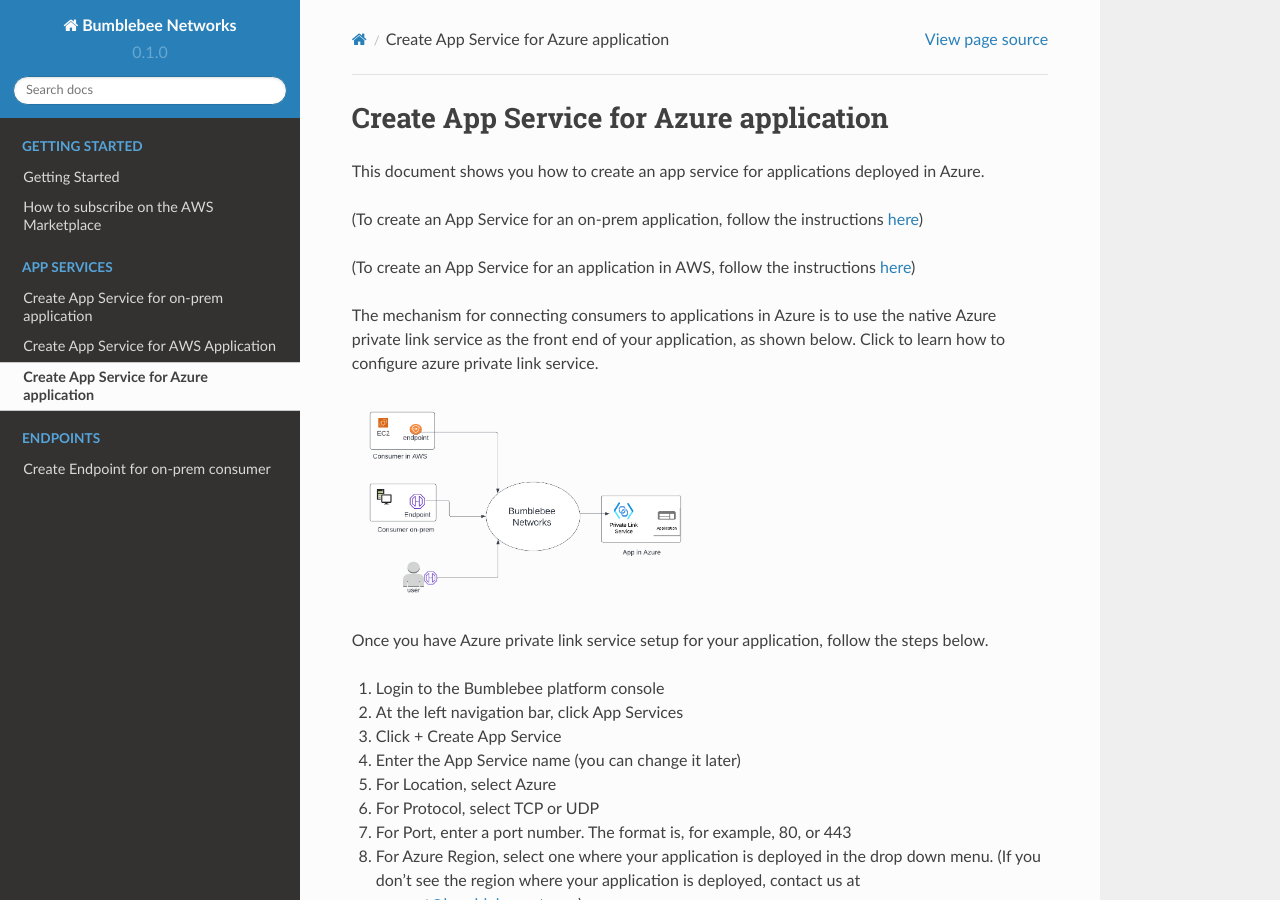
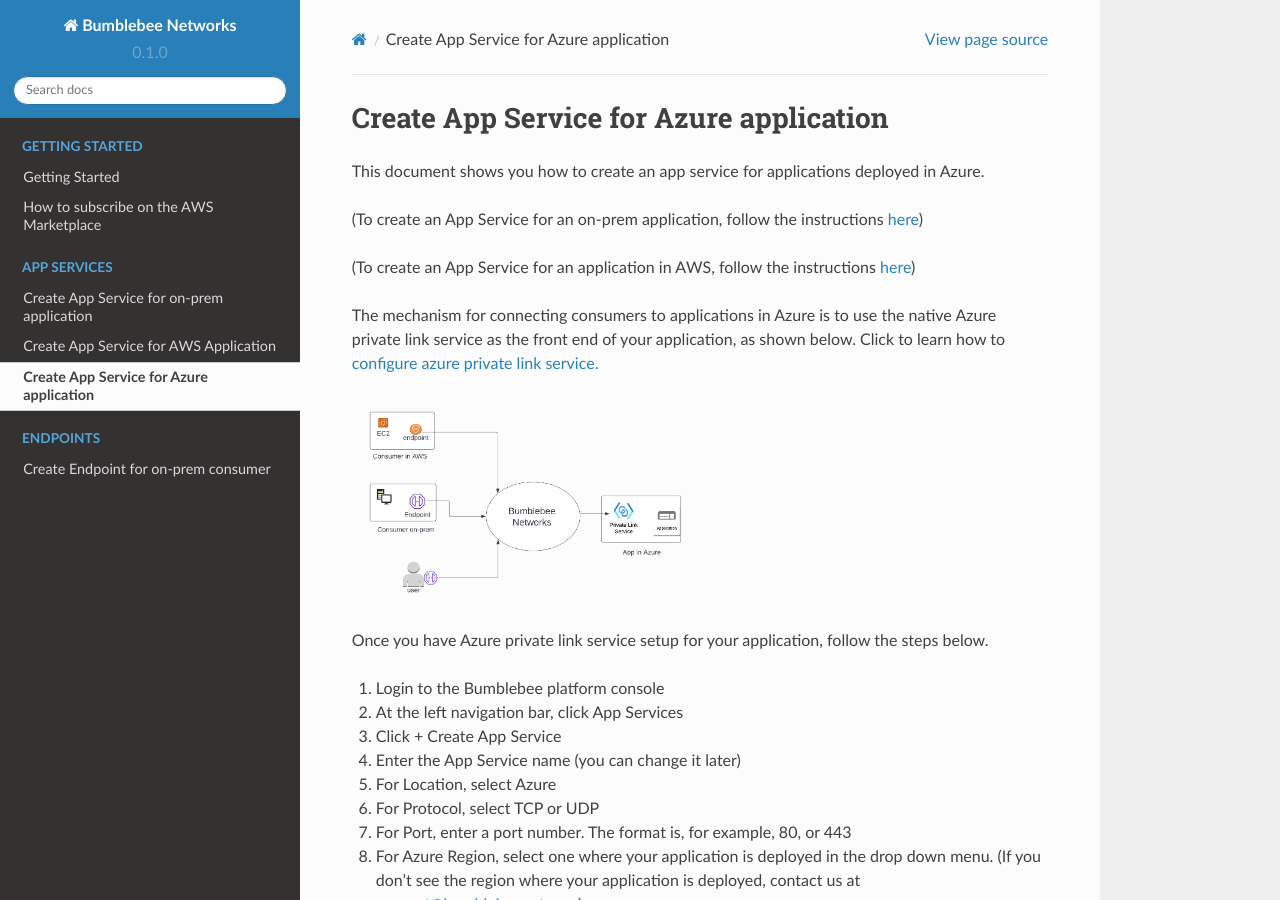
Before and after one commit to sherrywei-bumblebee/bumblebee-docs, a Sphinx documentation site: the page built from docs/source/AppService/create_app_service_azure.rst, in a window 1280 px wide and 900 px high. Built offline with Sphinx 7.4.7 and the Read the Docs theme 2.0.0, drawn with Linux system fonts in a browser that asks for light colours; pages that are not in the unit, such as notebooks, are missing from menus; part of the change alters nothing that is shown.

```diff
--- a/docs/source/AppService/create_app_service_azure.rst
+++ b/docs/source/AppService/create_app_service_azure.rst
@@ -11,7 +11,7 @@ This document shows you how to create an app service for applications deployed i
 (To create an App Service for an application in AWS, follow the instructions `here <https://bumblebee-networks-bumblebee-docs.readthedocs-hosted.com/en/latest/AppService/create_app_service_aws.html>`_)
 
 
-The mechanism for connecting consumers to applications in Azure is to use the native Azure private link service as the front end of your application, as shown below. Click to learn how to configure azure private link service.
+The mechanism for connecting consumers to applications in Azure is to use the native Azure private link service as the front end of your application, as shown below. Click to learn how to `configure azure private link service. <https://learn.microsoft.com/en-us/azure/private-link/create-private-link-service-portal?tabs=dynamic-ip>`_
 
 |azure_app|
 
```
